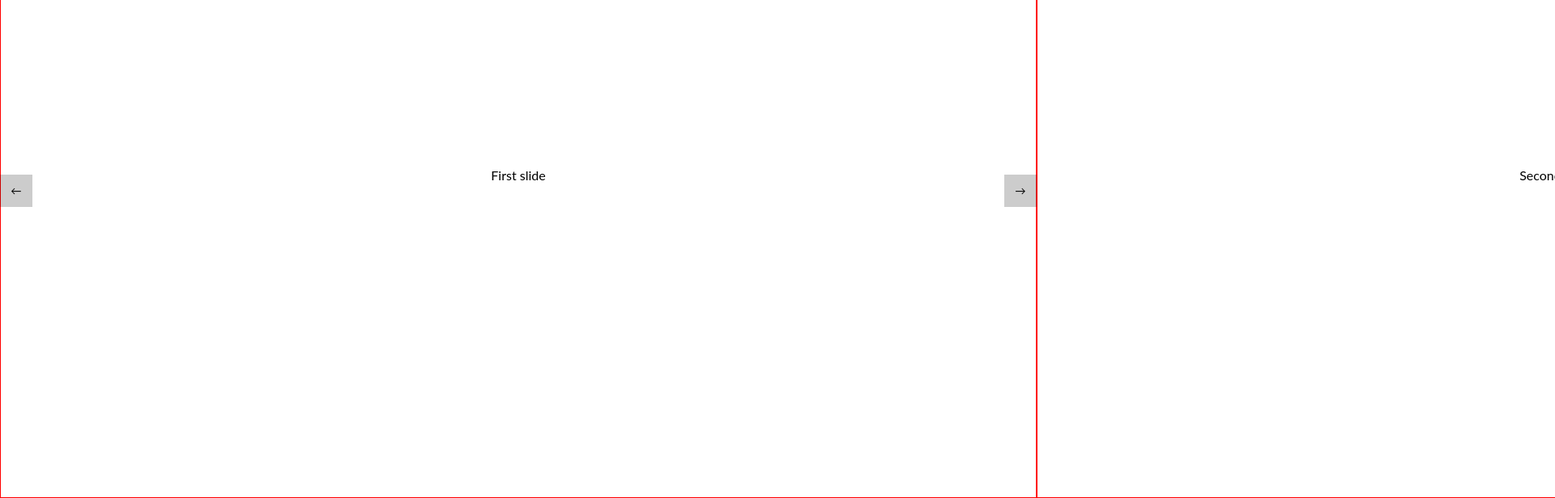
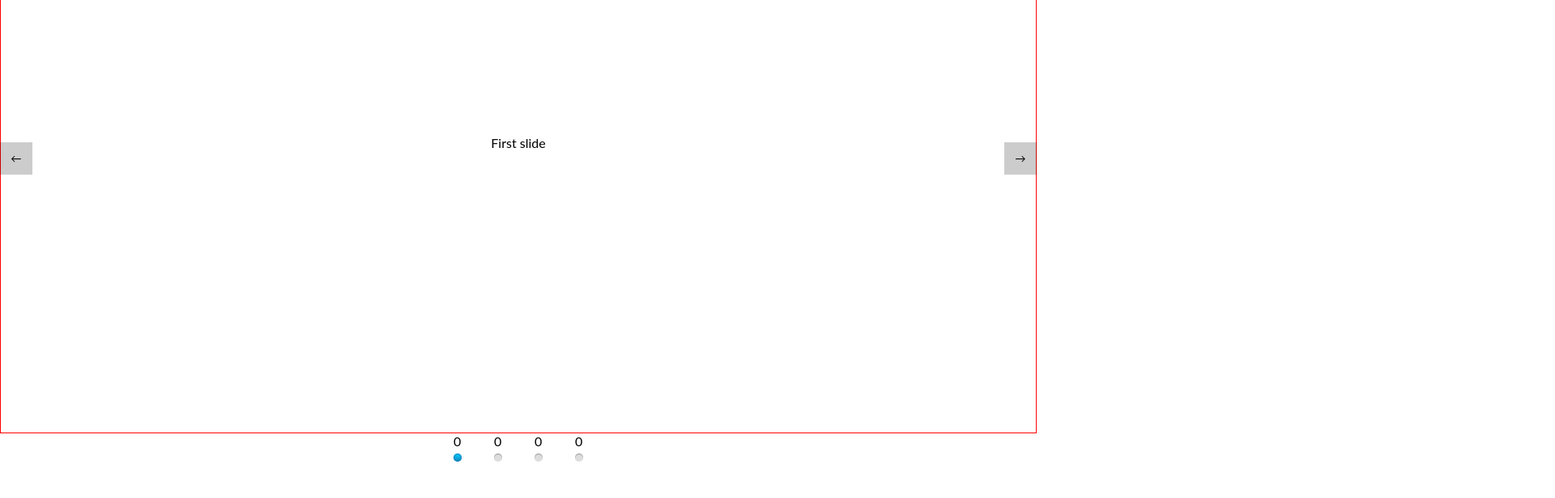
Before and after one commit to dembicki/react-custom-carousel-component, a React app: page / in a window 1280 px wide. Shown: the part 184-800 px from the top of the page at 81% size, 1920 px wide, since content can reach past the window. Built offline with nearby package versions, Linux system fonts and the light colour scheme.

Commit message:
Added basic dots navigation

```diff
--- a/src/components/Carousel.jsx
+++ b/src/components/Carousel.jsx
@@ -3,42 +3,68 @@ import styled from "styled-components";
 
 //TODO: Merge prev and next into one component
 
-export default function Carousel({ items }) {
+export default function Carousel({ items, dots }) {
   const [xPos, setXPos] = useState(0);
-  //TODO: merge left and right to single function
+  const [currSlide, setCurrSlide] = useState(0);
+
   const goLeft = () => {
     xPos === 0 ? setXPos(-100 * (items.length - 1)) : setXPos(xPos + 100);
   };
 
   const goRight = () => {
-    console.log(xPos);
     xPos === -100 * (items.length - 1) ? setXPos(0) : setXPos(xPos - 100);
   };
 
   return (
     <Wrapper>
-      {items?.map(({ imageURL, name }) => (
-        <Item style={{ transform: `translateX(${xPos}%)` }}>{name}</Item>
-      ))}
-      <Prev onClick={goLeft}>&larr;</Prev>
-      <Next onClick={goRight}>&rarr;</Next>
+      <ContentWrapper>
+        {items?.map(({ imageURL, name }) => (
+          <Item
+            onChange={() => console.log("slide changed")}
+            style={{ transform: `translateX(${xPos}%)` }}
+          >
+            {name}
+          </Item>
+        ))}
+        <Prev onClick={goLeft}>&larr;</Prev>
+        <Next onClick={goRight}>&rarr;</Next>
+      </ContentWrapper>
+      <Dots>
+        {dots &&
+          items?.map((dot, index) => (
+            <Dot>
+              <p>{Math.abs(xPos / 100)}</p>
+              <input
+                id={`slide-${index + 1}`}
+                checked={currSlide === index ? true : false}
+                type="radio"
+              ></input>
+              <label for={`slide-${index + 1}`}></label>
+            </Dot>
+          ))}
+      </Dots>
     </Wrapper>
   );
 }
 
 const Wrapper = styled.div`
+  display: flex;
+  flex-direction: column;
+  overflow: hidden;
+`;
+
+const ContentWrapper = styled.div`
   position: relative;
   display: flex;
   flex-direction: row;
   width: 100vw;
-  height: 100vh;
 `;
 
 const Item = styled.div`
   border: 1px solid red;
   text-align: center;
   width: 100%;
-  height: 100vh;
+  height: 90vh;
   display: flex;
   justify-content: center;
   align-items: center;
@@ -69,3 +95,38 @@ const Next = styled.button`
   height: 40px;
   z-index: 2;
 `;
+
+const Dots = styled.nav`
+  display: flex;
+  align-items: center;
+  margin: 0 auto;
+  width: 200px;
+  justify-content: space-around;
+`;
+
+const Dot = styled.div`
+  > input[type="radio"] {
+    display: none;
+  }
+
+  > input:checked + label {
+    background: linear-gradient(#00cfff, #1584bc);
+    box-shadow: inset 0 0 1px 1px #087dc0;
+  }
+
+  > label {
+    display: inline-block;
+    background: #ddd;
+    overflow: hidden;
+    text-indent: -999px;
+    border-radius: 100%;
+    width: 10px;
+    height: 10px;
+    box-shadow: inset 0 1px 1px 0 #999;
+    &:hover {
+      background: #bbb;
+      cursor: pointer;
+      box-shadow: inset 0 1px 1px 0 #777;
+    }
+  }
+`;
```
Also changed, not shown: src/App.js.
